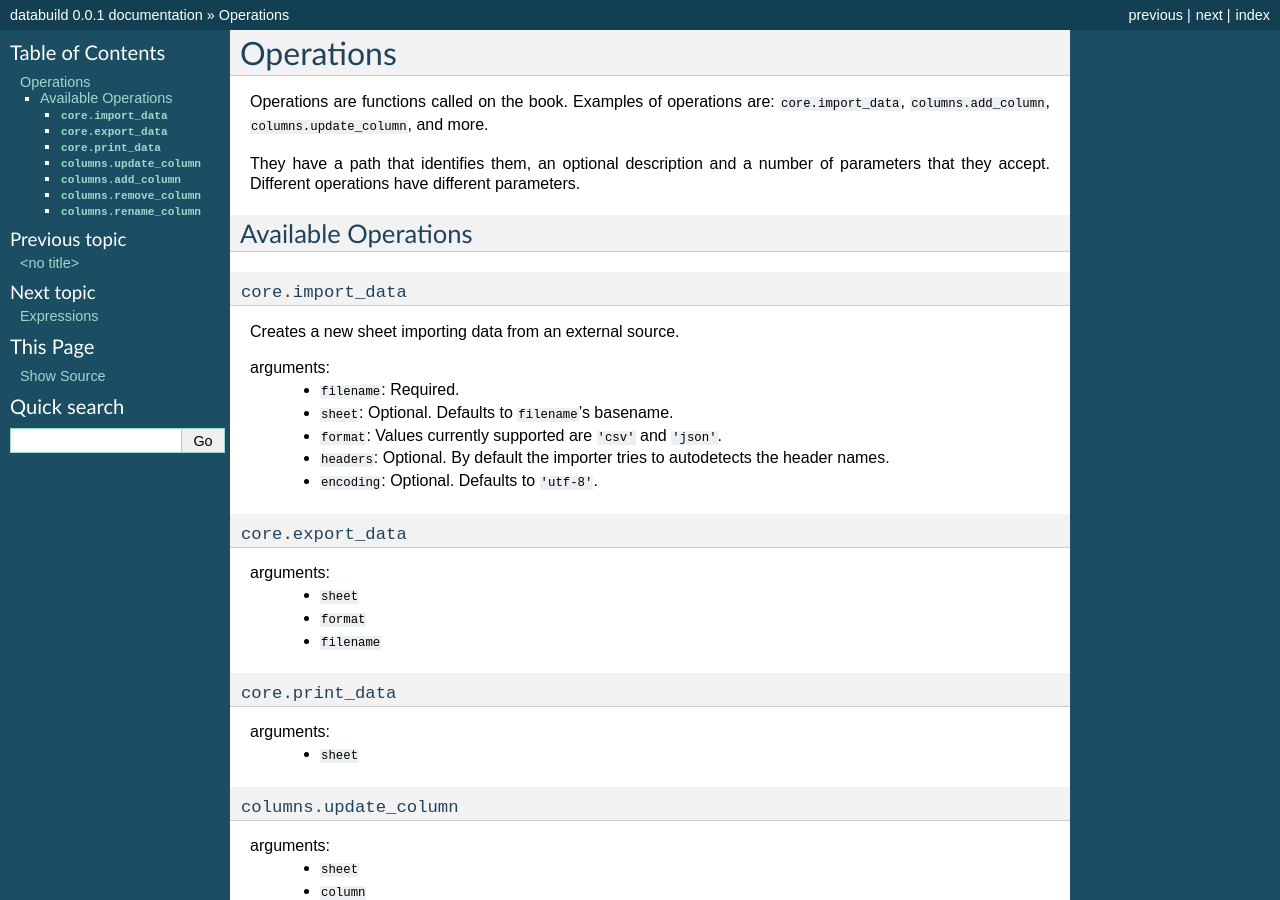
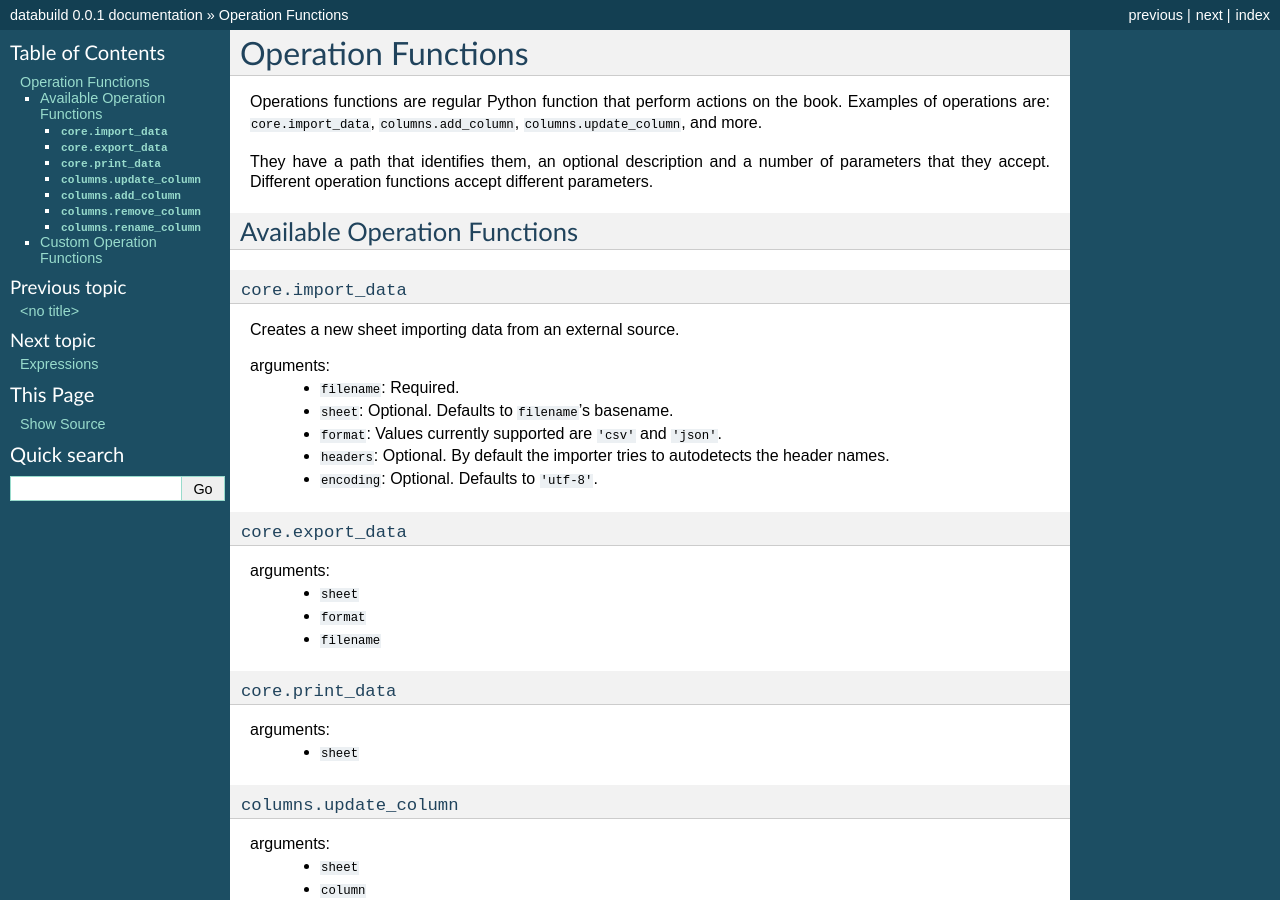
Before and after one commit to databuild/databuild, a Sphinx documentation site: the page built from docs/operations.rst, in a window 1280 px wide and 900 px high. Built offline with Sphinx 7.4.7, drawn with Linux system fonts in a browser that asks for light colours; some of the changed text lies outside the part shown.

Commit message:
docs #noqa

```diff
--- a/docs/operations.rst
+++ b/docs/operations.rst
@@ -1,12 +1,12 @@
-Operations
-----------
+Operation Functions
+-------------------
 
-Operations are functions called on the book. Examples of operations are: ``core.import_data``, ``columns.add_column``, ``columns.update_column``, and more.
+Operations functions are regular Python function that perform actions on the book. Examples of operations are: ``core.import_data``, ``columns.add_column``, ``columns.update_column``, and more.
 
-They have a path that identifies them, an optional description and a number of parameters that they accept. Different operations have different parameters.
+They have a path that identifies them, an optional description and a number of parameters that they accept. Different operation functions accept different parameters.
 
-Available Operations
-====================
+Available Operation Functions
+=============================
 
 ``core.import_data``
 ~~~~~~~~~~~~~~~~~~~~
@@ -66,3 +66,30 @@ arguments:
     * ``sheet``
     * ``old_name``
     * ``new_name``
+
+Custom Operation Functions
+===========================
+
+You can add your custom operation functions and use them in your buildfile.
+
+An Operation Function is just a regular python function. The first arguments has to be the ``workbook``, but the remaining arguments will be pulled in from the ``params`` property of the operation in the buildfile.
+
+::
+
+    def myoperation(workbook, foo, bar, baz):
+        pass
+
+As long as your operation function is in your ``PYTHONPATH``, you can call it in your buildfile by referincing its import path::
+
+    [
+        ...,
+        {
+            "path": "mymodule.myoperation",
+            "description": "",
+            "params": {
+                "foo": "foos",
+                "bar": "bars",
+                "baz": "bazes"
+            }
+        }
+    ]
```
